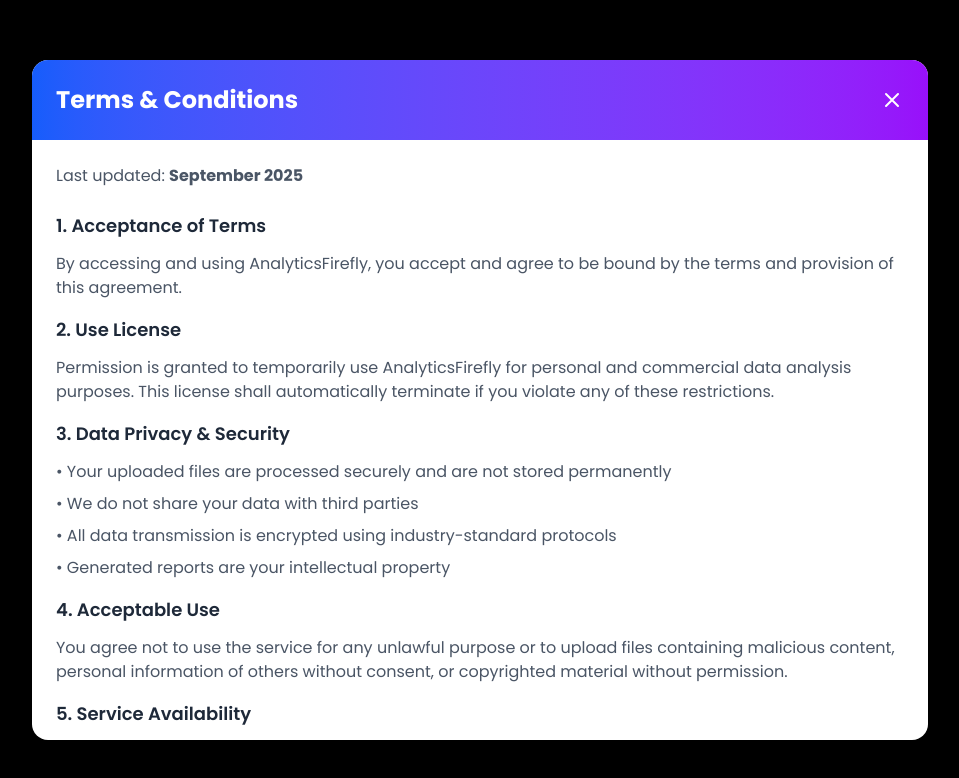
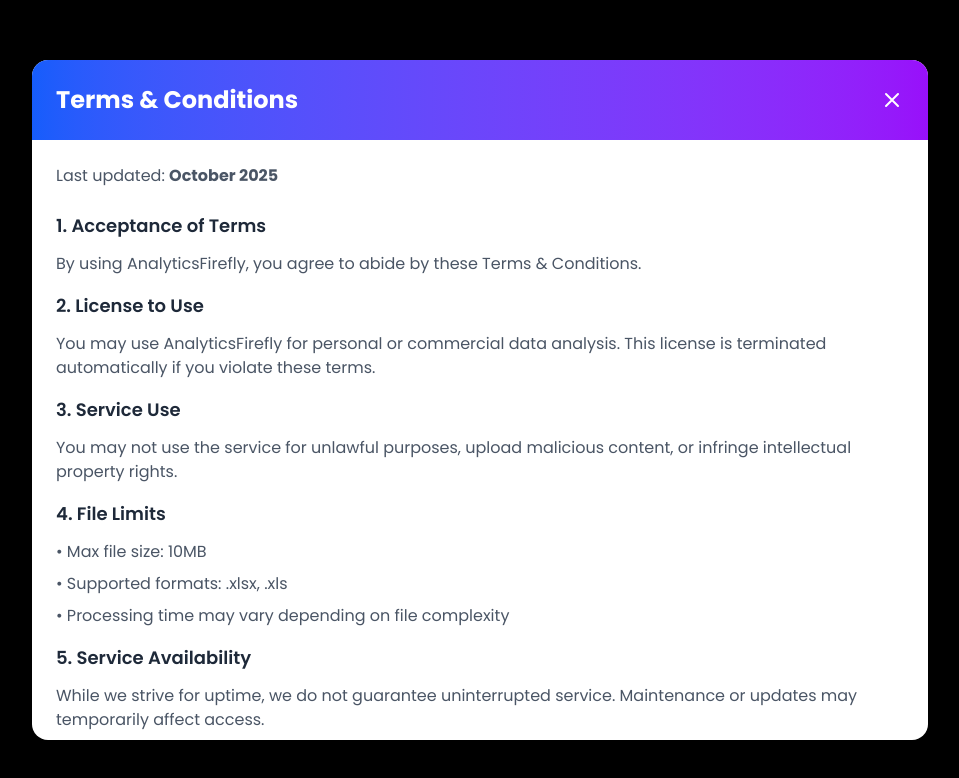
Before and after one commit to FireFlyDeveloper/AnalyticsFirefly, a Next.js app: page / in a window 1280 px wide. Both pictures are taken after a click on the button "Terms & Conditions". Shown: the part 1021-1799 px from the top of the page, without its empty margins (160-1119 px from the left). Built offline with nearby package versions, Linux system fonts and the light colour scheme; no server answers.

Commit message:
Refactor footer modal handling to use a unified openModal function for terms and privacy policy

```diff
--- a/components/layout/dashboard/footer.js
+++ b/components/layout/dashboard/footer.js
@@ -4,7 +4,13 @@
 import { TermsView } from "./terms";
 
 export function FooterView() {
-  const [showTerms, setShowTerms] = useState(false);
+  const [modalOpen, setModalOpen] = useState(false);
+  const [modalView, setModalView] = useState("terms");
+
+  const openModal = (view) => {
+    setModalView(view);
+    setModalOpen(true);
+  };
 
   return (
     <>
@@ -90,19 +96,19 @@
               <ul className="space-y-2 text-sm text-gray-300">
                 <li>
                   <button
-                    onClick={() => setShowTerms(true)}
+                    onClick={() => openModal("terms")}
                     className="hover:text-white transition-colors duration-300 cursor-pointer"
                   >
                     Terms & Conditions
                   </button>
                 </li>
                 <li>
-                  <a
-                    href="#"
-                    className="hover:text-white transition-colors duration-300"
+                  <button
+                    onClick={() => openModal("privacy")}
+                    className="hover:text-white transition-colors duration-300 cursor-pointer"
                   >
                     Privacy Policy
-                  </a>
+                  </button>
                 </li>
                 <li>
                   <a
@@ -139,7 +145,7 @@
         </div>
       </footer>
 
-      <TermsView isOpen={showTerms} onClose={() => setShowTerms(false)} />
+      <TermsView isOpen={modalOpen} onClose={() => setModalOpen(false)} view={modalView} />
     </>
   );
 }
--- a/components/layout/dashboard/terms.js
+++ b/components/layout/dashboard/terms.js
@@ -2,7 +2,9 @@
 
 import React, { useEffect } from "react";
 
-export function TermsView({ isOpen, onClose }) {
+export function TermsView({ isOpen, onClose, view = "terms" }) {
+  const [modalView, setModalView] = React.useState("Terms & Conditions");
+
   useEffect(() => {
     const handleKeyDown = (e) => {
       if (e.key === "Escape" && isOpen) {
@@ -17,7 +19,143 @@
     document.body.style.overflow = isOpen ? "hidden" : "auto";
   }, [isOpen]);
 
+  useEffect(() => {
+    setModalView(view === "privacy" ? "Privacy Policy" : "Terms & Conditions");
+  }, [view]);
+
   if (!isOpen) return null;
+
+  const content = view === "privacy" ? (
+    <>
+      <p className="text-gray-600 mb-6">
+        Last updated: <strong>October 2025</strong>
+      </p>
+
+      <h3 className="text-lg font-semibold text-gray-800 mb-3">
+        1. Information We Collect
+      </h3>
+      <p className="text-gray-600 mb-4">
+        We process files you upload (.xlsx, .xls) solely to generate analytics
+        results. Generated reports are your intellectual property. We do not
+        collect personal information unless voluntarily provided.
+      </p>
+
+      <h3 className="text-lg font-semibold text-gray-800 mb-3">
+        2. Data Usage
+      </h3>
+      <p className="text-gray-600 mb-4">
+        Your data is used only for analysis and report generation. We never
+        share your data with third parties.
+      </p>
+
+      <h3 className="text-lg font-semibold text-gray-800 mb-3">
+        3. Data Security
+      </h3>
+      <ul className="text-gray-600 mb-4 space-y-2">
+        <li>• All file uploads are encrypted in transit using industry standards.</li>
+        <li>• Uploaded files are not stored permanently.</li>
+        <li>• We maintain technical safeguards to prevent unauthorized access.</li>
+      </ul>
+
+      <h3 className="text-lg font-semibold text-gray-800 mb-3">
+        4. User Responsibilities
+      </h3>
+      <p className="text-gray-600 mb-4">
+        Do not upload malicious content, personal data of others without consent,
+        or copyrighted material without permission.
+      </p>
+
+      <h3 className="text-lg font-semibold text-gray-800 mb-3">
+        5. Contact Information
+      </h3>
+      <p className="text-gray-600 mb-4">
+        Questions about this Privacy Policy can be directed to our GitHub:
+        <a
+          href="https://github.com/FireFlyDeveloper"
+          target="_blank"
+          rel="noopener noreferrer"
+          className="text-blue-600 hover:text-blue-800"
+        >
+          github.com/FireFlyDeveloper
+        </a>
+      </p>
+    </>
+  ) : (
+    <>
+      <p className="text-gray-600 mb-6">
+        Last updated: <strong>October 2025</strong>
+      </p>
+
+      <h3 className="text-lg font-semibold text-gray-800 mb-3">
+        1. Acceptance of Terms
+      </h3>
+      <p className="text-gray-600 mb-4">
+        By using AnalyticsFirefly, you agree to abide by these Terms & Conditions.
+      </p>
+
+      <h3 className="text-lg font-semibold text-gray-800 mb-3">
+        2. License to Use
+      </h3>
+      <p className="text-gray-600 mb-4">
+        You may use AnalyticsFirefly for personal or commercial data analysis.
+        This license is terminated automatically if you violate these terms.
+      </p>
+
+      <h3 className="text-lg font-semibold text-gray-800 mb-3">
+        3. Service Use
+      </h3>
+      <p className="text-gray-600 mb-4">
+        You may not use the service for unlawful purposes, upload malicious
+        content, or infringe intellectual property rights.
+      </p>
+
+      <h3 className="text-lg font-semibold text-gray-800 mb-3">
+        4. File Limits
+      </h3>
+      <ul className="text-gray-600 mb-4 space-y-2">
+        <li>• Max file size: 10MB</li>
+        <li>• Supported formats: .xlsx, .xls</li>
+        <li>• Processing time may vary depending on file complexity</li>
+      </ul>
+
+      <h3 className="text-lg font-semibold text-gray-800 mb-3">
+        5. Service Availability
+      </h3>
+      <p className="text-gray-600 mb-4">
+        While we strive for uptime, we do not guarantee uninterrupted service.
+        Maintenance or updates may temporarily affect access.
+      </p>
+
+      <h3 className="text-lg font-semibold text-gray-800 mb-3">
+        6. Limitation of Liability
+      </h3>
+      <p className="text-gray-600 mb-4">
+        AnalyticsFirefly is not liable for indirect, incidental, or consequential damages.
+      </p>
+
+      <h3 className="text-lg font-semibold text-gray-800 mb-3">
+        7. Modifications
+      </h3>
+      <p className="text-gray-600 mb-4">
+        We may revise these terms at any time. Continued use constitutes acceptance.
+      </p>
+
+      <h3 className="text-lg font-semibold text-gray-800 mb-3">
+        8. Contact Information
+      </h3>
+      <p className="text-gray-600 mb-4">
+        Questions about Terms & Conditions can be directed to:
+        <a
+          href="https://github.com/FireFlyDeveloper"
+          target="_blank"
+          rel="noopener noreferrer"
+          className="text-blue-600 hover:text-blue-800"
+        >
+          github.com/FireFlyDeveloper
+        </a>
+      </p>
+    </>
+  );
 
   return (
     <div
@@ -29,9 +167,8 @@
       }}
     >
       <div className="bg-white rounded-2xl max-w-4xl w-full max-h-[90vh] overflow-hidden shadow-2xl">
-        <div className="bg-gradient-to-r from-blue-600 to-purple-600 text-white p-6">
-          <div className="flex items-center justify-between">
-            <h2 className="text-2xl font-bold">Terms & Conditions</h2>
+        <div className="bg-gradient-to-r from-blue-600 to-purple-600 text-white p-6 flex items-center justify-between">
+          <h2 className="text-2xl font-bold">{modalView}</h2>
           <button
             onClick={onClose}
             className="text-white hover:text-gray-200 transition-colors"
@@ -51,109 +188,9 @@
             </svg>
           </button>
         </div>
-        </div>
 
         <div className="p-6 overflow-y-auto max-h-[calc(90vh-120px)]">
-          <div className="prose prose-gray max-w-none">
-            <p className="text-gray-600 mb-6">
-              Last updated: <strong>September 2025</strong>
-            </p>
-
-            <h3 className="text-lg font-semibold text-gray-800 mb-3">
-              1. Acceptance of Terms
-            </h3>
-            <p className="text-gray-600 mb-4">
-              By accessing and using AnalyticsFirefly, you accept and agree to
-              be bound by the terms and provision of this agreement.
-            </p>
-
-            <h3 className="text-lg font-semibold text-gray-800 mb-3">
-              2. Use License
-            </h3>
-            <p className="text-gray-600 mb-4">
-              Permission is granted to temporarily use AnalyticsFirefly for
-              personal and commercial data analysis purposes. This license shall
-              automatically terminate if you violate any of these restrictions.
-            </p>
-
-            <h3 className="text-lg font-semibold text-gray-800 mb-3">
-              3. Data Privacy & Security
-            </h3>
-            <ul className="text-gray-600 mb-4 space-y-2">
-              <li>
-                • Your uploaded files are processed securely and are not stored
-                permanently
-              </li>
-              <li>• We do not share your data with third parties</li>
-              <li>
-                • All data transmission is encrypted using industry-standard
-                protocols
-              </li>
-              <li>• Generated reports are your intellectual property</li>
-            </ul>
-
-            <h3 className="text-lg font-semibold text-gray-800 mb-3">
-              4. Acceptable Use
-            </h3>
-            <p className="text-gray-600 mb-4">
-              You agree not to use the service for any unlawful purpose or to
-              upload files containing malicious content, personal information of
-              others without consent, or copyrighted material without
-              permission.
-            </p>
-
-            <h3 className="text-lg font-semibold text-gray-800 mb-3">
-              5. Service Availability
-            </h3>
-            <p className="text-gray-600 mb-4">
-              While we strive for 99.9% uptime, we do not guarantee
-              uninterrupted service. Maintenance windows and updates may
-              temporarily affect availability.
-            </p>
-
-            <h3 className="text-lg font-semibold text-gray-800 mb-3">
-              6. Limitation of Liability
-            </h3>
-            <p className="text-gray-600 mb-4">
-              AnalyticsFirefly shall not be liable for any indirect, incidental,
-              special, consequential, or punitive damages resulting from your
-              use of the service.
-            </p>
-
-            <h3 className="text-lg font-semibold text-gray-800 mb-3">
-              7. File Size & Format Limitations
-            </h3>
-            <ul className="text-gray-600 mb-4 space-y-2">
-              <li>• Maximum file size: 10MB</li>
-              <li>• Supported formats: .xlsx, .xls</li>
-              <li>• Processing time may vary based on file complexity</li>
-            </ul>
-
-            <h3 className="text-lg font-semibold text-gray-800 mb-3">
-              8. Modifications
-            </h3>
-            <p className="text-gray-600 mb-4">
-              We reserve the right to revise these terms at any time without
-              notice. By using this service, you agree to be bound by the
-              current version of these terms.
-            </p>
-
-            <h3 className="text-lg font-semibold text-gray-800 mb-3">
-              9. Contact Information
-            </h3>
-            <p className="text-gray-600 mb-4">
-              For questions about these Terms & Conditions, please visit our
-              GitHub repository:{" "}
-              <a
-                href="https://github.com/FireFlyDeveloper"
-                target="_blank"
-                rel="noopener noreferrer"
-                className="text-blue-600 hover:text-blue-800"
-              >
-                github.com/FireFlyDeveloper
-              </a>
-            </p>
-          </div>
+          <div className="prose prose-gray max-w-none">{content}</div>
         </div>
       </div>
     </div>
```
Lines whose indentation alone changed are shown as unchanged.
